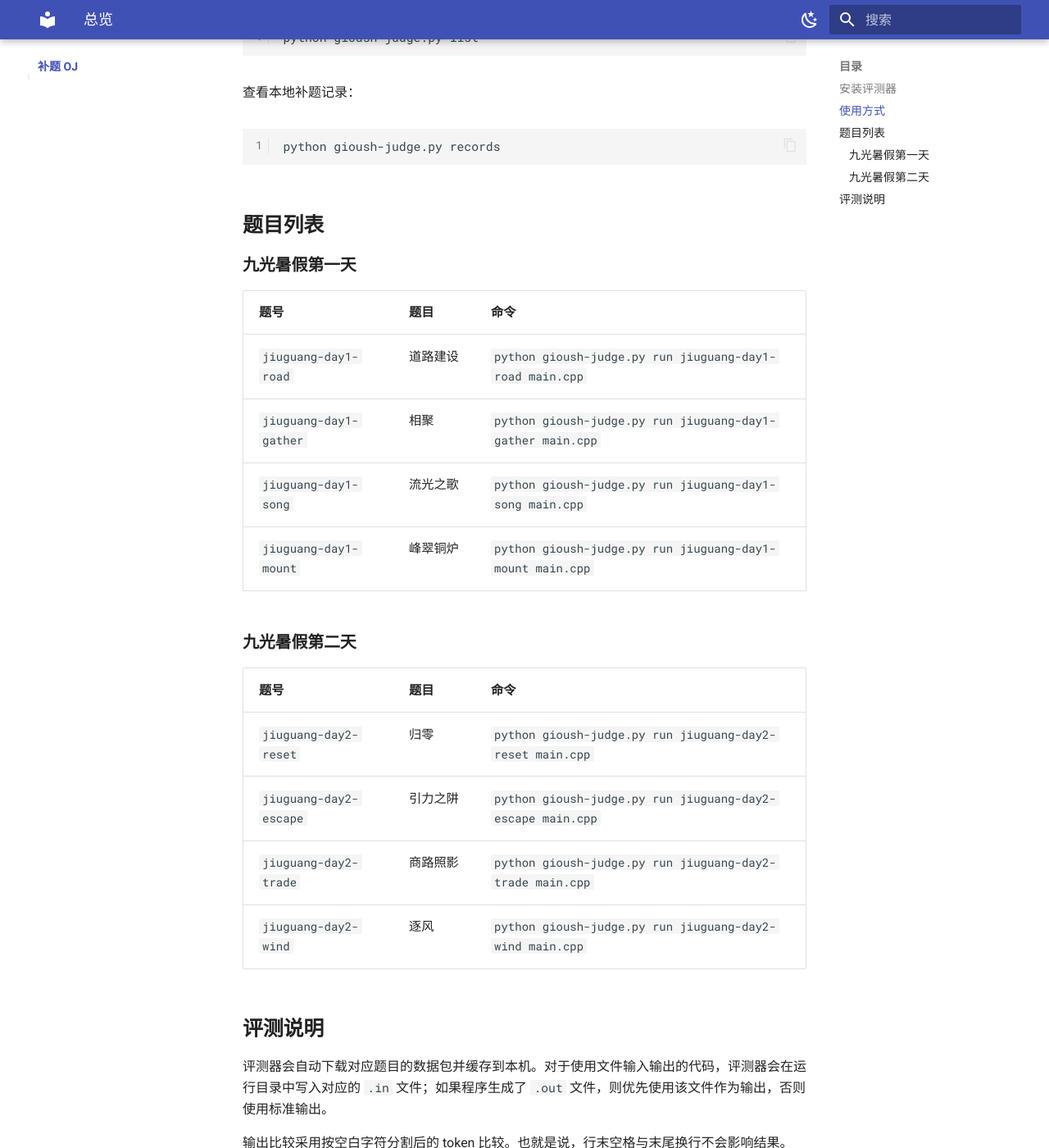
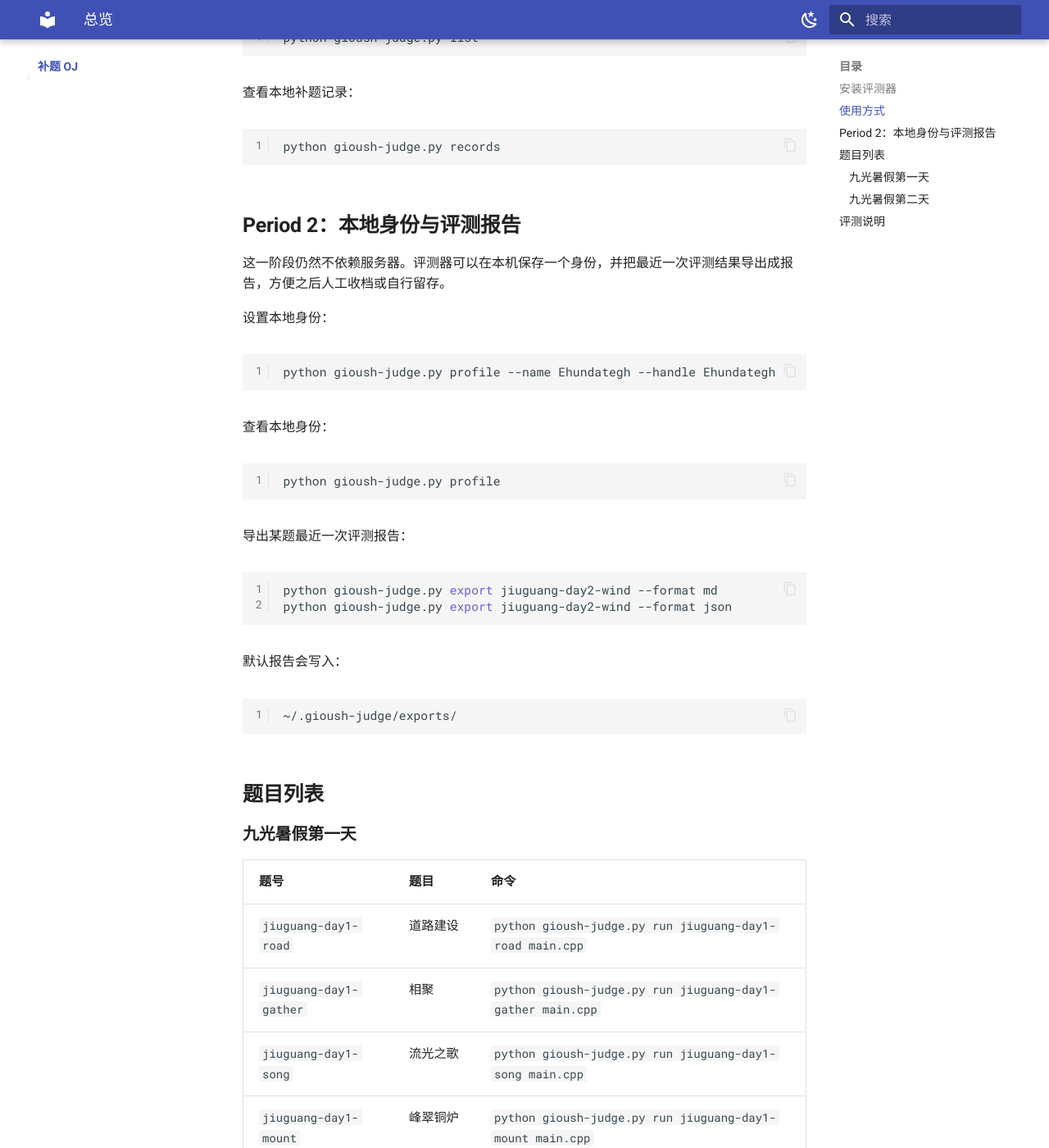
Before and after one commit to Ehundategh/Blog, an MkDocs documentation site: the page built from docs/oj/index.md, in a window 1280 px wide and 1400 px high, scrolled down 1006 px. Shown: the whole window at 82% size. Built offline with MkDocs 1.6.1 and Material for MkDocs 9.7.7, drawn with Linux system fonts in a browser that asks for light colours.

Commit message:
Add local OJ period two reports

````diff
--- a/docs/oj/index.md
+++ b/docs/oj/index.md
@@ -42,6 +42,35 @@ python gioush-judge.py list
 python gioush-judge.py records
 ```
 
+## Period 2：本地身份与评测报告
+
+这一阶段仍然不依赖服务器。评测器可以在本机保存一个身份，并把最近一次评测结果导出成报告，方便之后人工收档或自行留存。
+
+设置本地身份：
+
+```bash
+python gioush-judge.py profile --name Ehundategh --handle Ehundategh
+```
+
+查看本地身份：
+
+```bash
+python gioush-judge.py profile
+```
+
+导出某题最近一次评测报告：
+
+```bash
+python gioush-judge.py export jiuguang-day2-wind --format md
+python gioush-judge.py export jiuguang-day2-wind --format json
+```
+
+默认报告会写入：
+
+```text
+~/.gioush-judge/exports/
+```
+
 ## 题目列表
 
 ### 九光暑假第一天
--- a/docs/oj/problems.json
+++ b/docs/oj/problems.json
@@ -66,6 +66,8 @@
       "id": "jiuguang-day2-escape",
       "title": "引力之阱",
       "source": "九光暑假第二天 T2",
+      "origin": "P4035 [JSOI2008] 球形空间产生器",
+      "originUrl": "https://www.luogu.com.cn/problem/P4035",
       "timeLimitMs": 1000,
       "memoryLimitMb": 256,
       "inputFile": "escape.in",
@@ -90,6 +92,8 @@
       "id": "jiuguang-day2-wind",
       "title": "逐风",
       "source": "九光暑假第二天 T4",
+      "origin": "P10217 [省选联考 2024] 季风",
+      "originUrl": "https://www.luogu.com.cn/problem/P10217",
       "timeLimitMs": 1000,
       "memoryLimitMb": 256,
       "inputFile": "wind.in",
````
Also changed, not shown: docs/assets/oj/gioush-judge.py (+142 -4 lines), docs/solution/jiuguang-summer/day2/index.md (+2 -2 lines).
